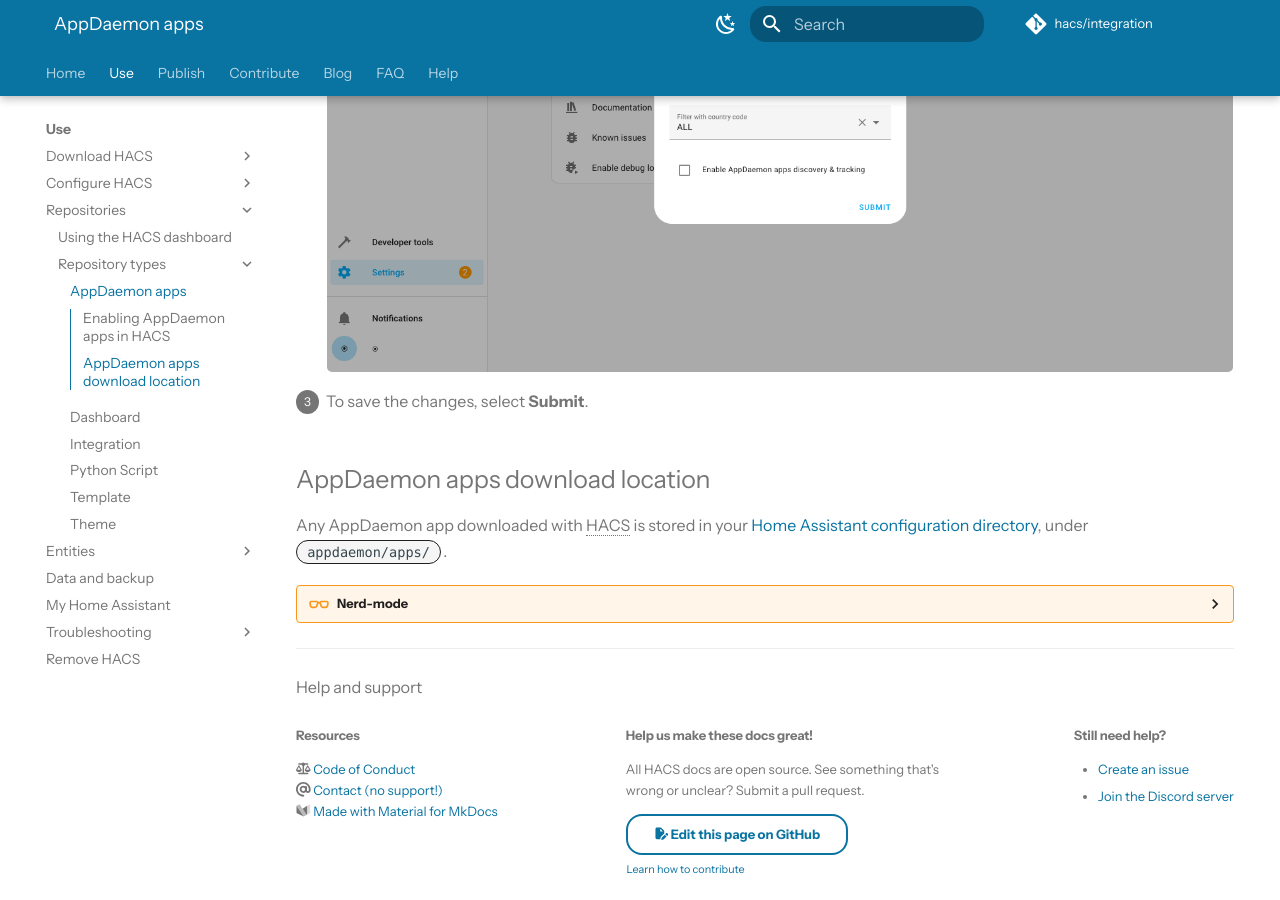
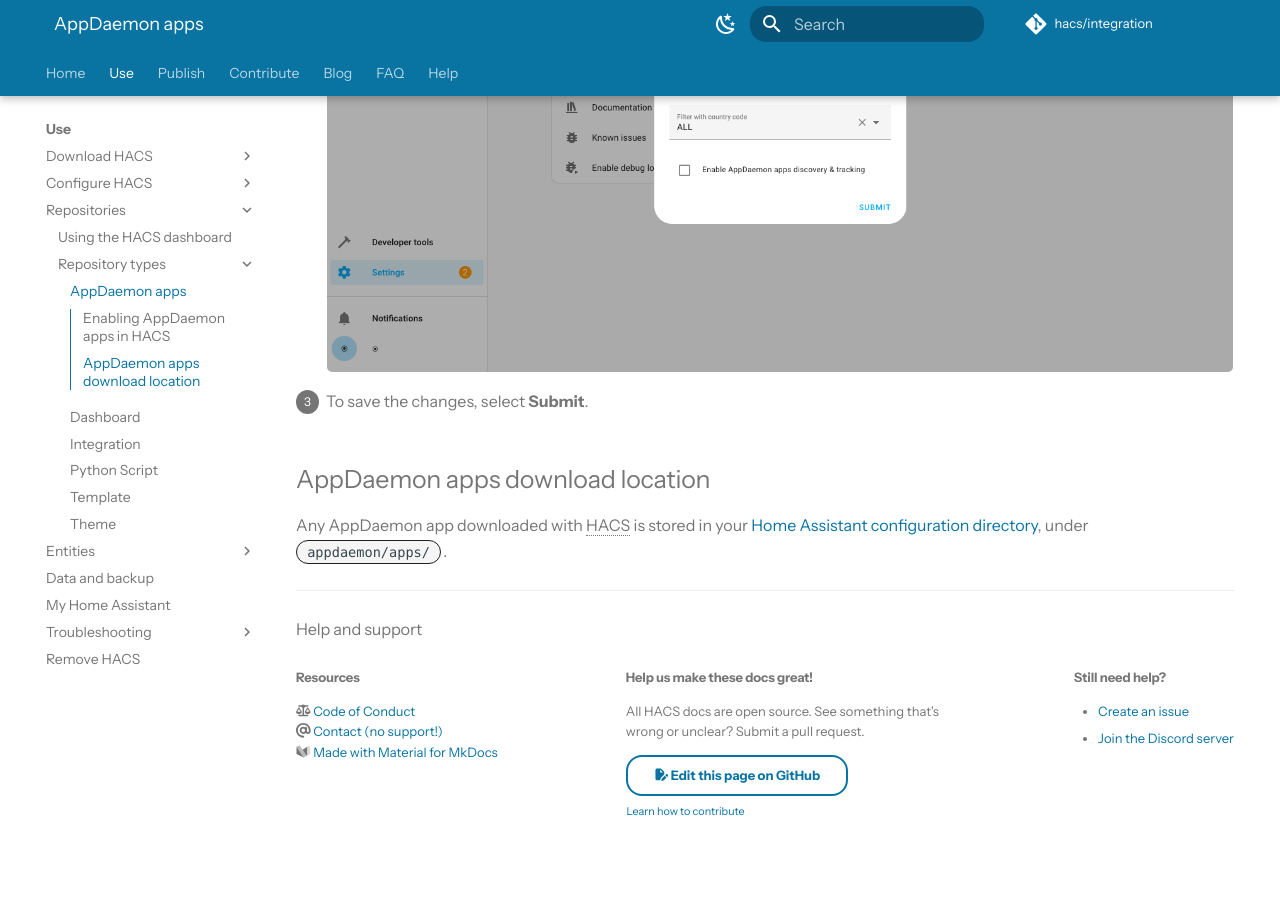
Before and after one commit to hacs/documentation, an MkDocs documentation site: the page built from source/docs/use/manage/type/appdaemon.md, in a window 1280 px wide and 900 px high, scrolled down 820 px. Built offline with MkDocs 1.6.1 and Material for MkDocs 9.7.7, drawn with Linux system fonts in a browser that asks for light colours; some web fonts are replaced; plug-ins that fetch from the network failed and are left out; comment, search, counter and statistics services are not loaded; after the commit the page ends 1661 px from its top, so only the background shows below that.

Commit message:
Update source/docs/use/manage/type/appdaemon.md

```diff
--- a/source/docs/use/manage/type/appdaemon.md
+++ b/source/docs/use/manage/type/appdaemon.md
@@ -23,7 +23,3 @@ To enable AppDaemon apps in HACS, follow these steps:
 ## AppDaemon apps download location
 
 Any AppDaemon app downloaded with HACS is stored in your [Home Assistant configuration directory](https://www.home-assistant.io/docs/configuration/#to-find-the-configuration-directory), under  `appdaemon/apps/`.
-
-??? nerd-mode
-
-    Nothing yet :(
```
